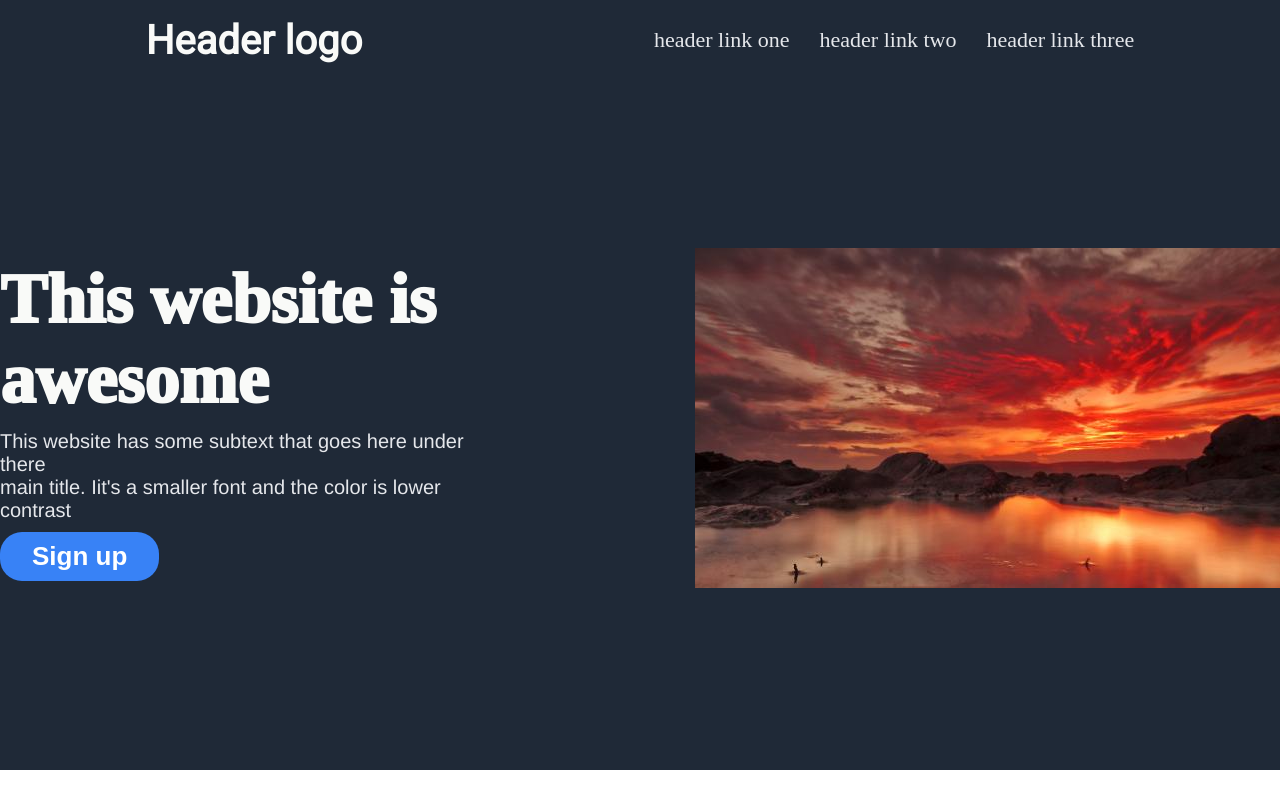
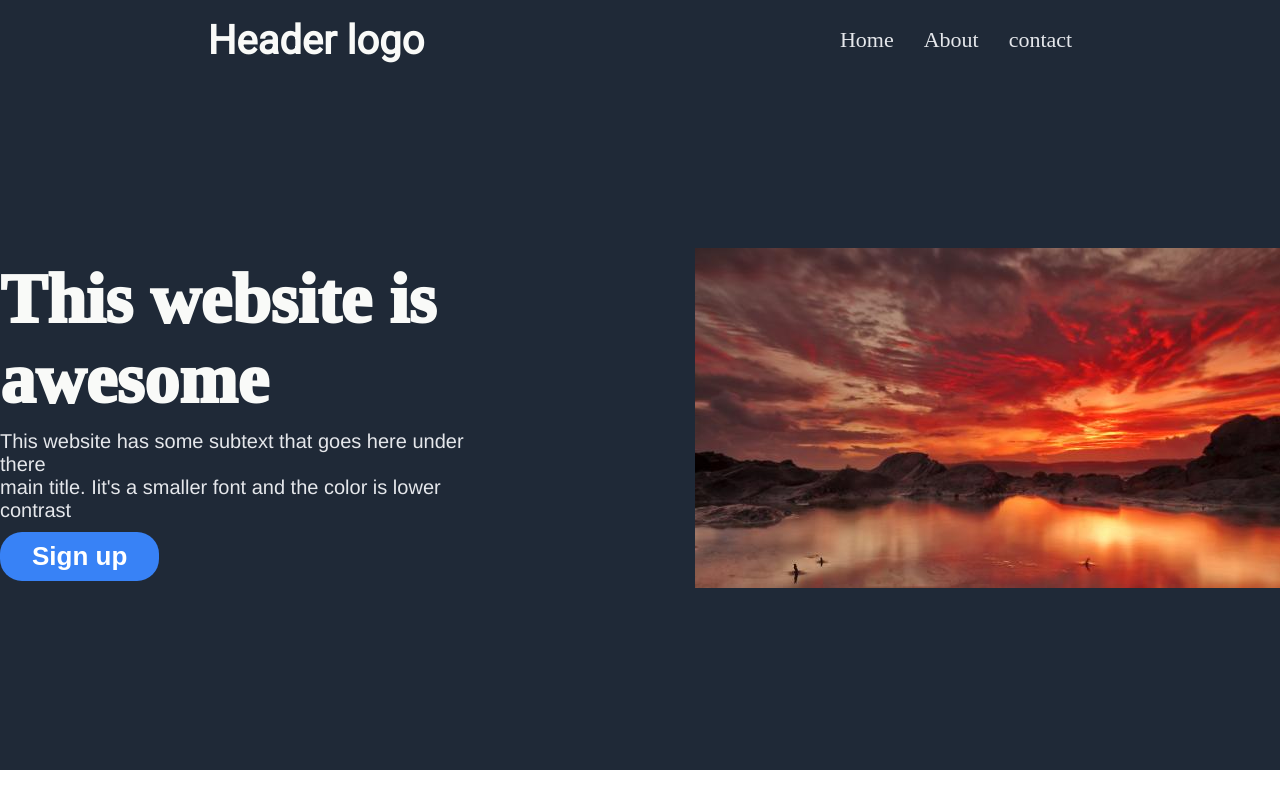
Before and after one commit to tanaymalik/landing-page, a plain HTML site: page index.html in a window 1280 px wide. Shown: the top 797 px of the page. Drawn offline with Linux system fonts and the light colour scheme.

Commit message:
Update index.html

```diff
--- a/index.html
+++ b/index.html
@@ -12,9 +12,9 @@
      <div class="header-logo">Header logo</div>
     <div class="links">
 
-    <a href="">header link one</a>
-    <a href="">header link two</a>
-    <a href="">header link three</a>
+    <a href="">Home</a>
+    <a href="">About</a>
+    <a href="">contact</a>
 
 
     </div>
@@ -81,6 +81,6 @@ contrast <br>
 
 
    </div>
-   <footer>Copyright @ The Odin Project 2021</footer>
+   <footer>Tanay-Malik</footer>
 </body>
 </html>
```
